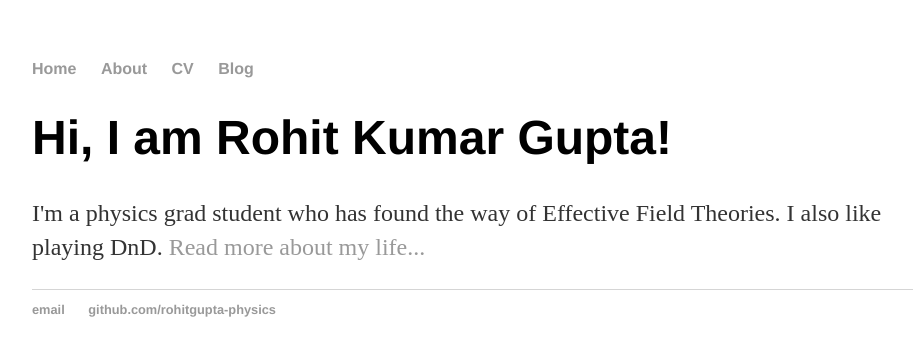
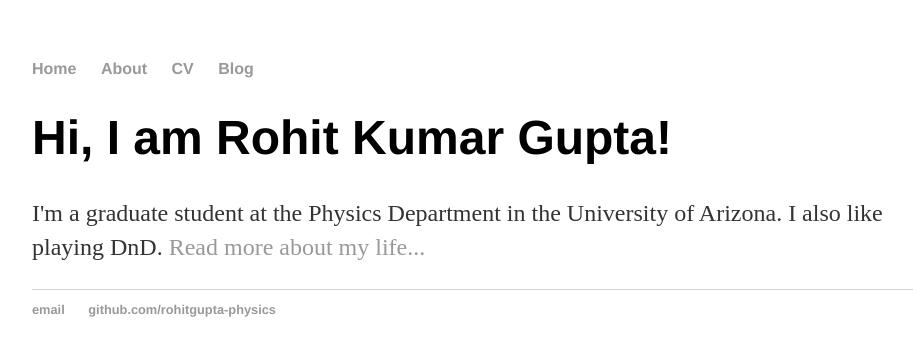
Before and after one commit to rohitgupta-physics/rohitgupta-physics.github.io, a Jekyll site: the page built from index.html, in a window 1280 px wide. Shown: the top 356 px of the page, without its empty margins (160-1073 px from the left). Built offline with Jekyll 4.4.1, drawn with Linux system fonts in a browser that asks for light colours.

Commit message:
My first Commit

```diff
--- a/index.html
+++ b/index.html
@@ -4,5 +4,5 @@ title: Rohit Gupta
 ---
 <div class="blurb">
 	<h1>Hi, I am Rohit Kumar Gupta!</h1>
-	<p>I'm a physics grad student who has found the way of Effective Field Theories.</em> I also like playing DnD.<a href="/about"> Read more about my life...</a></p>
+	<p>I'm a graduate student at the Physics Department in the University of Arizona.</em> I also like playing DnD.<a href="/about"> Read more about my life...</a></p>
 </div><!-- /.blurb -->
```
